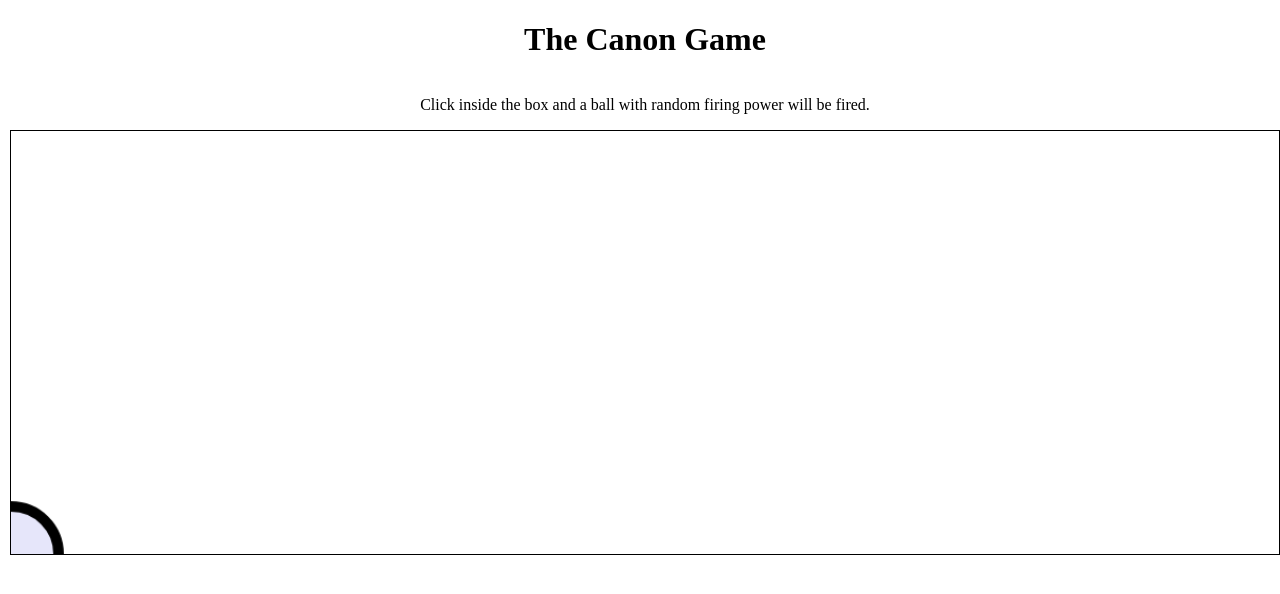
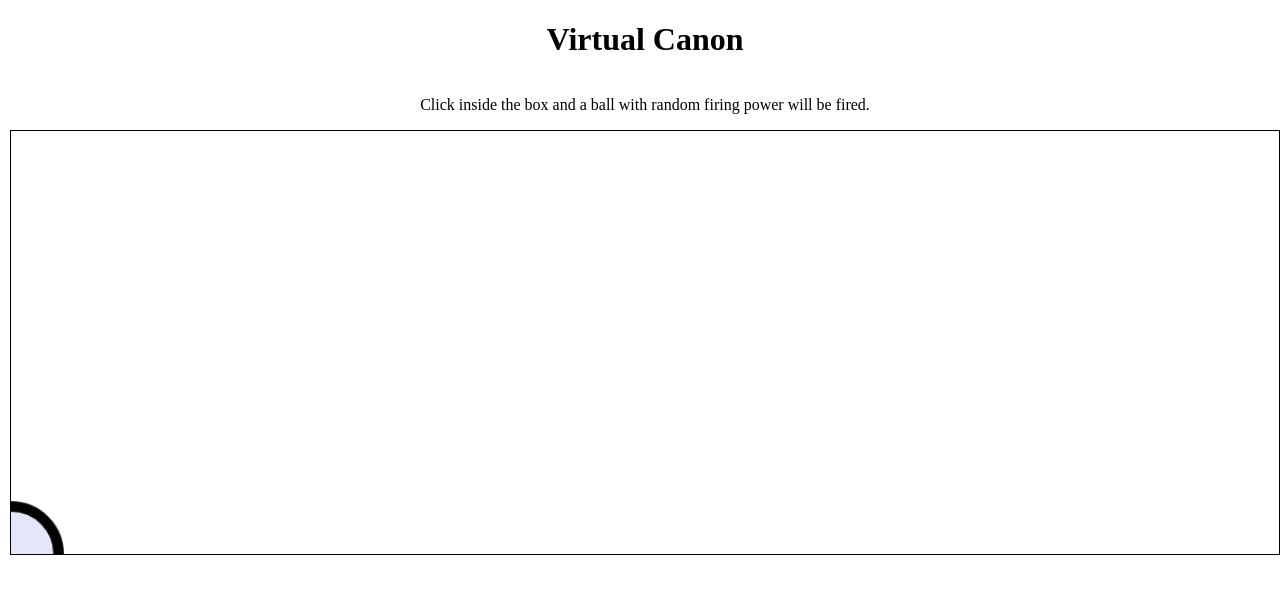
Before and after one commit to AlanWong-1992/canon-game, a plain HTML site: page public/index.html in a window 1280 px wide. Drawn offline with Linux system fonts and the light colour scheme.

Commit message:
Updated ReadMe

```diff
--- a/public/index.html
+++ b/public/index.html
@@ -9,7 +9,7 @@
 
 <body>
   <div>
-    <h1 id='title'>The Canon Game</h1>
+    <h1 id='title'>Virtual Canon</h1>
     <p>
       Click inside the box and a ball with random firing power will be fired.
     </p>
```
Also changed, not shown: 1 other file.
